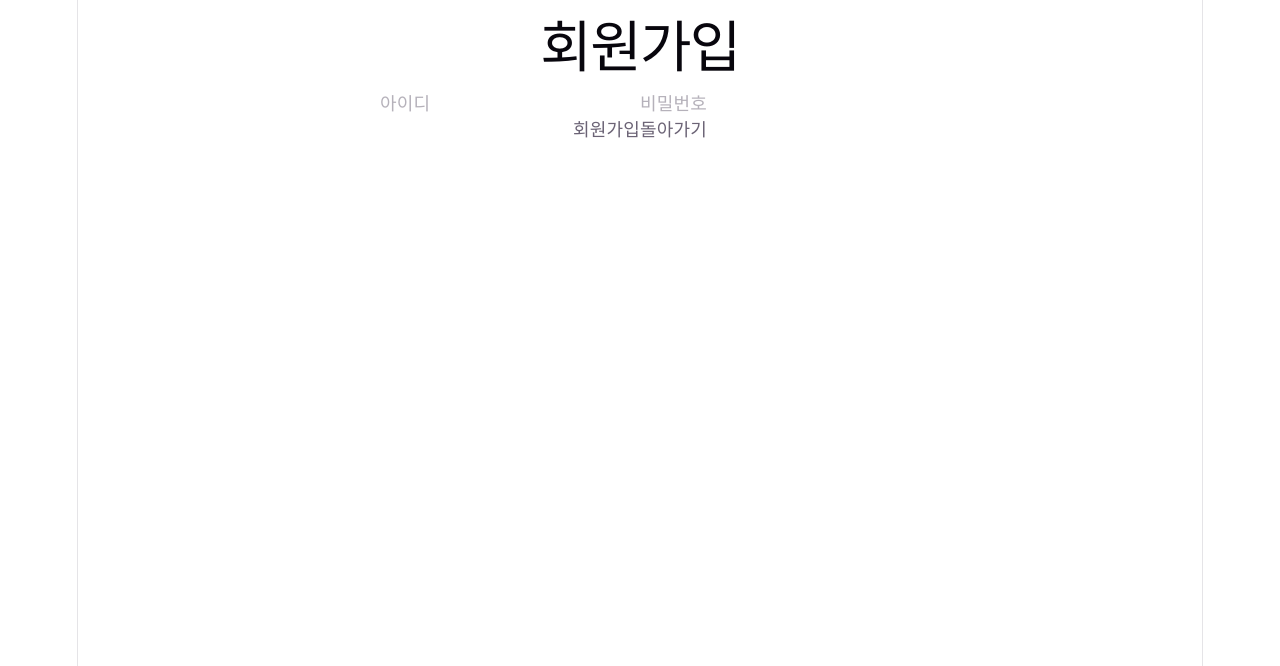
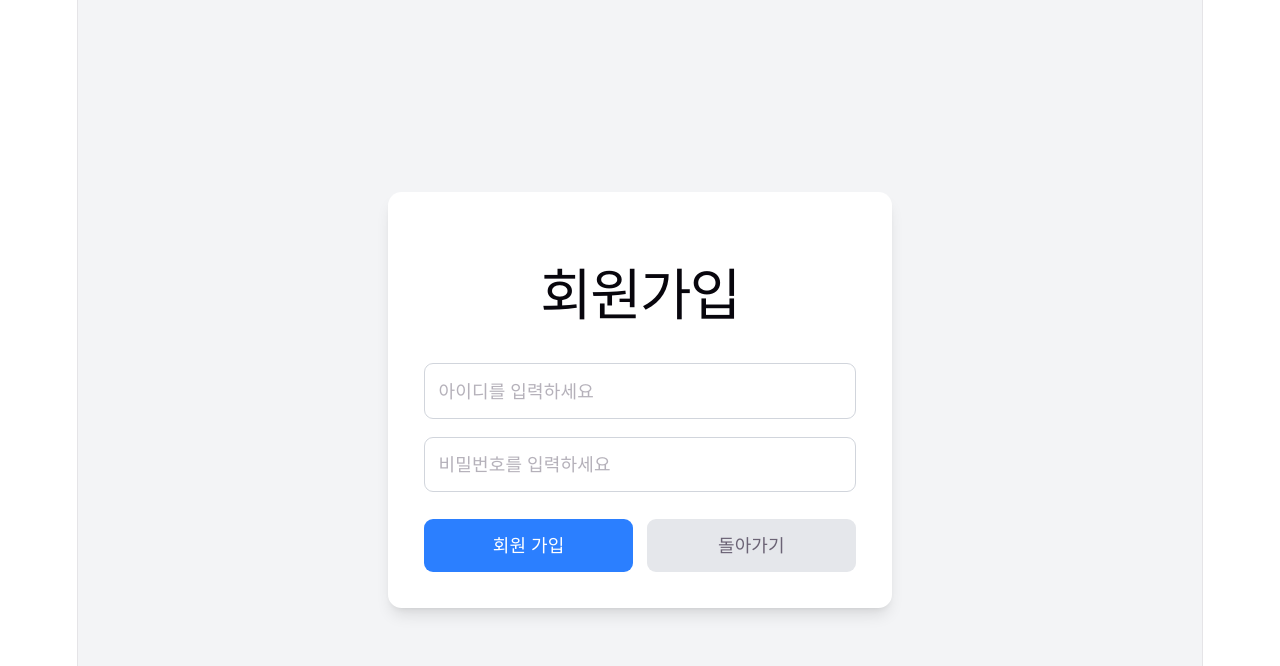
Before and after one commit to ycs3858/FullStack_Project, a React app in the folder frontend/: page /signup in a window 1280 px wide. Shown: the top 666 px of the page. Built offline with nearby package versions, Linux system fonts and the light colour scheme; the HTML template or start-up script is replaced by a standard one.

Commit message:
signip pages 생성 및 스타일 추가

```diff
--- a/frontend/src/App.jsx
+++ b/frontend/src/App.jsx
@@ -4,7 +4,8 @@ import { Routes, Route } from "react-router-dom";
 // 각 페이지 컴포넌트 import
 // import Login from "./Login";
 import Login from "./pages/login";
-import Signup from "./Signup";
+//import Signup from "./Signup";
+import Signup from "./pages/signup";
 
 import Home from "./Home";
 
--- /dev/null
+++ b/frontend/src/pages/signup.jsx
@@ -0,0 +1,127 @@
+// React에서 상태(state)를 사용하기 위한 훅
+import { useEffect, useState } from "react";
+
+// 페이지 이동을 위한 훅 (react-router)
+import { useNavigate } from "react-router-dom";
+
+function Signup() {
+  // 🔥 아이디 입력값 저장
+  const [id, setId] = useState("");
+
+  // 🔥 비밀번호 입력값 저장
+  const [password, setPassword] = useState("");
+
+  // 🔥 서버 응답 메시지 (성공/실패)
+  const [message, setMessage] = useState("");
+
+  // 🔥 페이지 이동 함수
+  const navigate = useNavigate();
+
+  // 🔥 회원가입 버튼 클릭 시 실행되는 함수
+  const handleSignup = async () => {
+
+    // 1️⃣ 입력값이 비어있는지 확인
+    if (!id || !password) {
+      setMessage("아이디와 비밀번호를 입력하세요.");
+      return; // 함수 종료
+    }
+
+    try {
+      // 2️⃣ 백엔드 서버로 회원가입 요청 보내기
+      const res = await fetch("http://localhost:3000/user/signup", {
+        method: "POST", // POST 요청
+        headers: {
+          "Content-Type": "application/json", // JSON 형식으로 전송
+        },
+        body: JSON.stringify({
+          userid: id,        // 서버에 보낼 아이디
+          password: password // 서버에 보낼 비밀번호
+        }),
+      });
+
+      // 3️⃣ 서버 응답 받기
+      // 현재 백엔드는 문자열을 보내고 있어서 text() 사용
+      const data = await res.text();
+
+      // 4️⃣ 응답 메시지를 화면에 출력
+      setMessage(data);
+
+      // 5️⃣ 회원가입 성공 시 로그인 페이지로 이동
+      if (data.includes("성공")) {
+        navigate("/"); // 로그인 페이지로 이동
+      }
+
+    } catch (err) {
+      // 서버 오류 발생 시
+      console.error(err);
+      setMessage("서버 오류 발생");
+    }
+  };
+
+  useEffect(() => {
+    document.title = "회원가입";
+  }, []);
+
+  // 🔥 화면(UI)
+  return (
+    <div className="min-h-screen flex items-center justify-center bg-gray-100">
+
+        <div className = "w-full max-w-md bg-white rounded-xl shadow-lg p-8">
+
+            <div className ="mb-8 text-center">
+                <h1 className = "text-3xl font-bold">회원가입</h1>
+            </div>
+
+            <div className = "space-y-4">
+
+              {/* 아디이 입력창 */}
+              <input
+                  type="text"
+                  placeholder="아이디를 입력하세요"
+                  value={id} // 상태값 연결
+                  onChange={(e) => setId(e.target.value)} // 입력 시 상태 업데이트
+                  className = "w-full border border-gray-300 rounded-lg p-3 focus:outline-none focus:ring-2 focus:ring-blue-500y"
+              />
+
+              <input
+                type = "password"
+                placeholder="비밀번호를 입력하세요"
+                value ={password}
+                onChange={(e) => setPassword(e.target.value)}
+                className = "w-full border border-gray-300 rounded-lg p-3 focus:outline-none focus:ring-2 focus:ring-blue-500"
+              />
+            </div>
+
+            {/* 메시지 출력 공간 */}
+            {message && (
+              <p
+                className = {`mt-4 text-center font-medium text-red-600`}>
+                  {message}
+                </p>
+            )}
+
+            {/* 버튼 */}
+            <div className = "flex gap-3 mt-6">
+              {/* 회원 가입 버튼 */}
+              <button
+                onClick = {handleSignup}
+                className = "flex-1 bg-blue-500 text-white py-3 rounded-lg hover:bg-blue-600 transition"
+              >
+                회원 가입
+              </button>
+
+              <button
+                onClick={() => navigate("/login")}
+                className = "flex-1 bg-gray-200 py-3 rounded-lg hover:bg-gray-300 transition"
+              >
+                돌아가기
+              </button>
+
+            </div>
+        </div>
+    </div>
+  );
+}
+
+// 다른 파일에서 사용할 수 있도록 export
+export default Signup;
```
